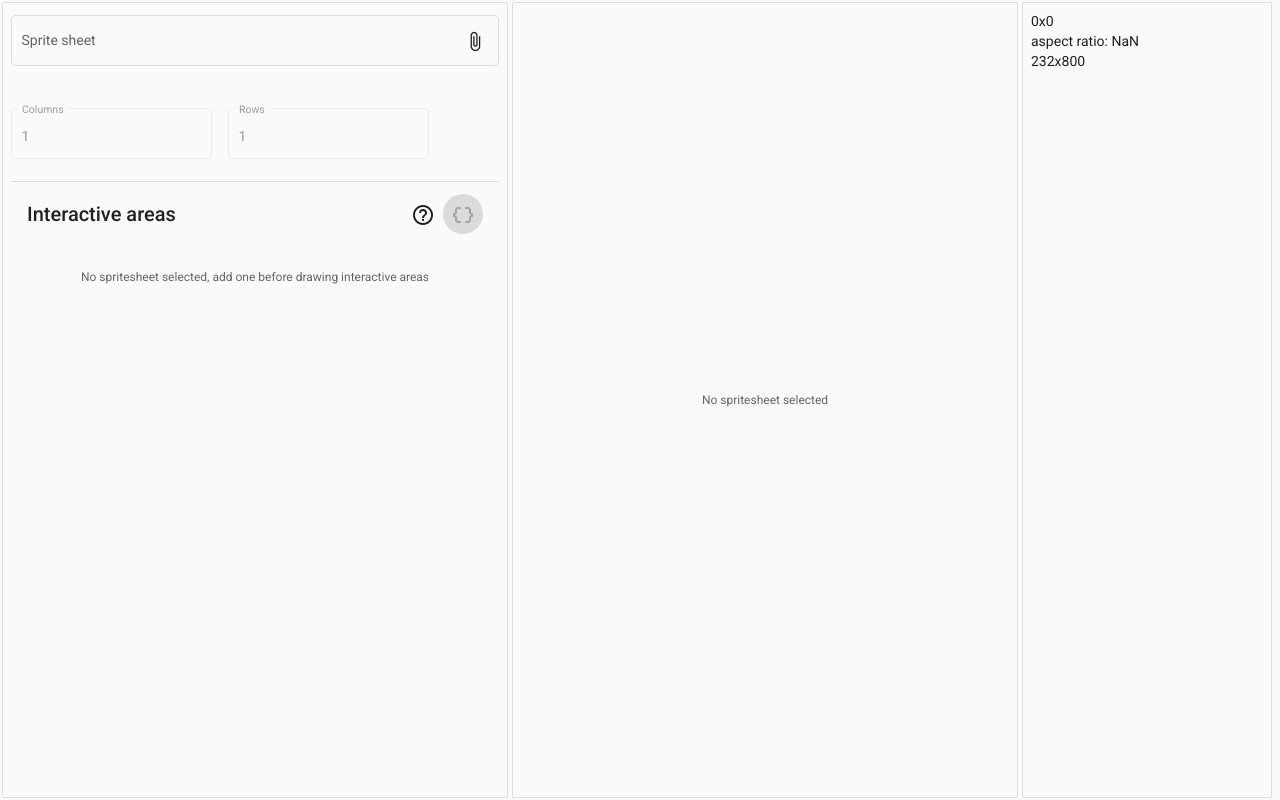
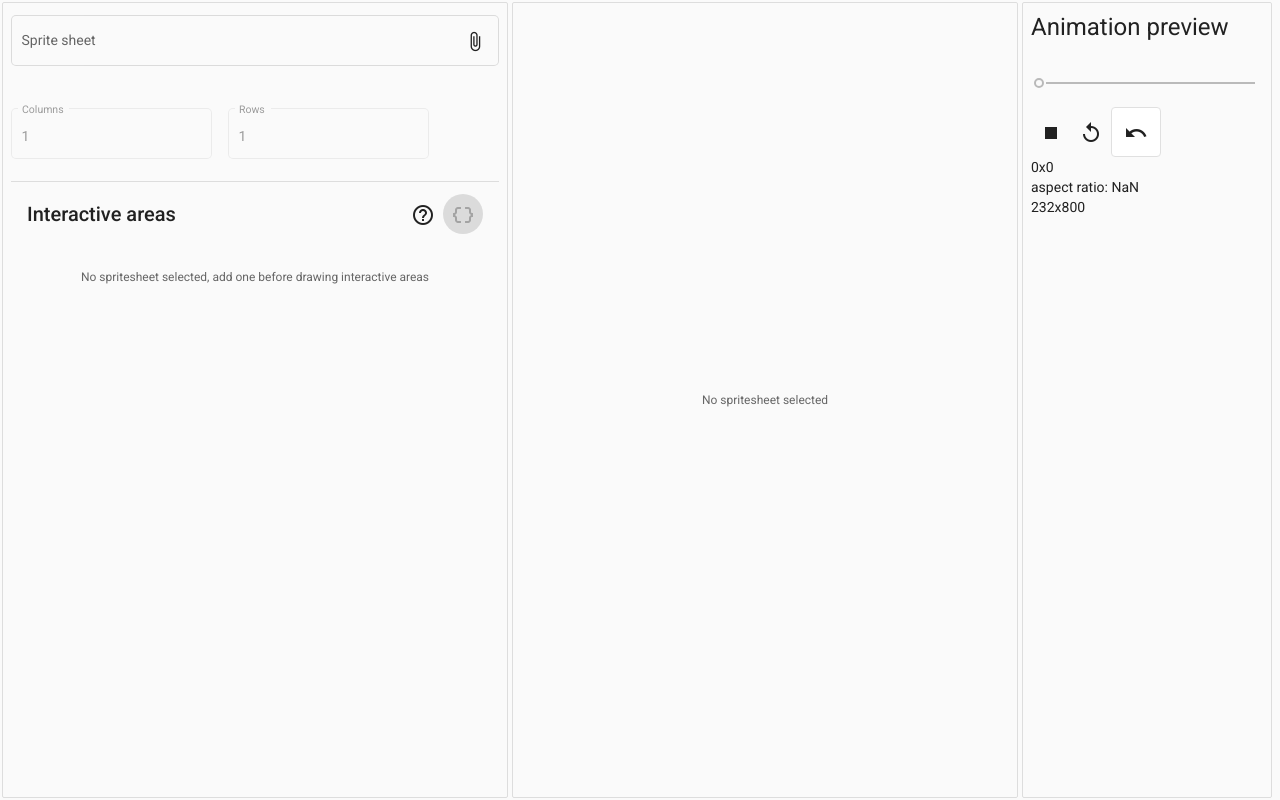
Before and after one commit to fpolidoro/sketch-a-touch, an Angular app: page / in a window 1280 px wide. Built offline with nearby package versions, Linux system fonts and the light colour scheme.

Commit message:
Add controls to the preview
- Add animation control buttons under the preview
- Add slider to allow the user to manually slide the sprite-sheet
- [to do] Connect the play and other buttons to the background change

```diff
--- a/src/app/preview/components/preview-box/preview-box.component.html
+++ b/src/app/preview/components/preview-box/preview-box.component.html
@@ -1,18 +1,40 @@
+<h1>Animation preview</h1>
 <div *ngIf="image" style="display: flex; justify-content: center; align-items: center; border: 1px solid black; background-position: 0 0;"
     style.max-width="{{viewportSize.width}}px"
     style.max-height="{{viewportSize.height}}px"
     style.width="{{viewportSize.width}}px"
     style.height="{{viewportSize.height}}px"
-    [ngStyle]="{'background-image':'url('+ image?.base64 +')'}"
-    style.background-size="{{originalViewport.rows*viewportSize.width}}px {{originalViewport.cols*viewportSize.height}}px">
-    <button mat-fab *ngIf="viewportSize.width && viewportSize.height">
-        <mat-icon>play_arrow</mat-icon>
-    </button>
+    [ngStyle]="{'background-image':'url('+ image.base64 +')', 'background-position': (backgroundPosition$ | async)?.c+'px ' + (backgroundPosition$ | async)?.r + 'px'}"
+    style.background-size="{{originalViewport.cols*viewportSize.width}}px {{originalViewport.rows*viewportSize.height}}px">
     <!-- <img [src]="image?.base64" attr.width="{{image?.width}}" attr.height="{{image?.height}}" style="object-fit: none;" style.width="{{viewportSize.width}}px"
     style.height="{{viewportSize.height}}px"
     style.object-position="{{-viewportSize.width*tile.c}}px {{-viewportSize.height*tile.r}}px"> -->
 </div>
-
+<mat-slider
+    [disabled]="selectedAreaForm === undefined || selectedAreaForm.invalid || selectedAreaForm.pending"
+    [max]="selectedAreaForm !== undefined && selectedAreaForm.valid ? selectedAreaForm.controls['to'].value : 1"
+    [min]="selectedAreaForm !== undefined && selectedAreaForm.valid ? selectedAreaForm.controls['from'].value : 1"
+    step="1"
+    showTickMarks="true"
+    (input)="playPosition$.next($event)"
+    >
+    <!-- <input #slider (value)="playPosition"> -->
+</mat-slider>
+<!-- <span>{{(playPosition$ | async).value}}</span> -->
+<div>
+    <button mat-icon-button>
+        <mat-icon>stop</mat-icon>
+    </button>
+    <button mat-fab *ngIf="viewportSize.width && viewportSize.height" color="primary">
+        <mat-icon>play_arrow</mat-icon>
+    </button>
+    <button mat-icon-button>
+        <mat-icon>replay</mat-icon>
+    </button>
+    <mat-button-toggle value="left" aria-label="Text align left">
+        <mat-icon>undo</mat-icon>
+    </mat-button-toggle>
+</div>
 <div>{{viewportSize.width}}x{{viewportSize.height}}</div>
 <div>aspect ratio: {{viewportSize.height/viewportSize.width}}</div>
 <div>{{panelWidth}}x{{panelHeight}}</div>
--- a/src/app/preview/components/preview-box/preview-box.component.ts
+++ b/src/app/preview/components/preview-box/preview-box.component.ts
@@ -1,8 +1,9 @@
 import { Component, HostListener, OnInit } from '@angular/core';
+import { FormArray, FormControl, FormGroup } from '@angular/forms';
 import { IImageFile, ISize, IViewport } from '@preview/interfaces/files';
 import { IArea, ITile } from '@preview/interfaces/shapes';
 import { FileService, IAreaDragged } from '@preview/services/file.service';
-import { Subject, combineLatest, filter, merge, tap } from 'rxjs';
+import { Observable, Subject, combineLatest, filter, map, merge, startWith, switchMap, tap, withLatestFrom } from 'rxjs';
 
 @Component({
   selector: 'preview-box',
@@ -18,6 +19,32 @@ export class PreviewBoxComponent implements OnInit {
   reductionPerc: number = 1.0
   image?: IImageFile
   originalViewport: IViewport = { cols: 0, rows: 0}
+  selectedAreaForm?: FormGroup
+
+  /** Keeps track the current position of the slider during slider drag (valueChanges in a FormControl would only update when the user releases the slider) */
+  playPosition$: Subject<any> = new Subject<any>()
+  /** Observable to update the `background-position` CSS style of the preview, so that it animates according to the position of the slider*/
+  backgroundPosition$: Observable<ITile> = this.playPosition$.pipe(
+    withLatestFrom(this._fileService.selectedInteractiveAreaChanged$.pipe(
+      switchMap((selectedArea: number) => this._fileService.formArray$.pipe(
+        map((formArray: FormArray) => formArray.controls[selectedArea] as FormGroup)  //take the form of the currently selected area because we'll need the direction later
+      ))
+    )),
+    map(([positionEvent, areaForm]) => {  //compute the background position so it can be retrieved by the async pipe in the template
+      let cssBackgroundPosition: ITile = { c: 0, r: 0}
+      switch(areaForm.controls['direction'].value.label){
+        case 'Row': //update the background-position-x value
+          cssBackgroundPosition.c = -this.viewportSize.width*positionEvent.value
+          break
+        case 'Column': //update the background-position-x value
+          cssBackgroundPosition.r = -this.viewportSize.height*positionEvent.value
+          break
+      }
+
+      //console.log(cssBackgroundPosition)
+      return cssBackgroundPosition
+    })
+  )
 
   private _areas: IArea[] = []
   private _windowSize$: Subject<ISize> = new Subject<ISize>()
@@ -64,7 +91,13 @@ export class PreviewBoxComponent implements OnInit {
       this._fileService.selectedInteractiveAreaChanged$.pipe( //the selected area has changed, update the tile so that the preview shows the right starting tile for the animation
         tap((selectedArea: number) => console.log(`Selected area: ${selectedArea}`)),
         filter((selectedArea: number) => !isNaN(selectedArea)),
-        tap((selectedArea: number) => this.tile = this._areas[selectedArea].pos))
+        switchMap((selectedArea: number) => this._fileService.formArray$.pipe(  //get the form corresponding to the currently selected area: its values are needed to set up the slider
+          tap((formArray: FormArray) => {
+            this.selectedAreaForm = formArray.controls[selectedArea] as FormGroup
+            this.tile = this._areas[selectedArea].pos
+          })
+        ))
+      ),
     ).subscribe()
 
     this.onResize(null)
```
